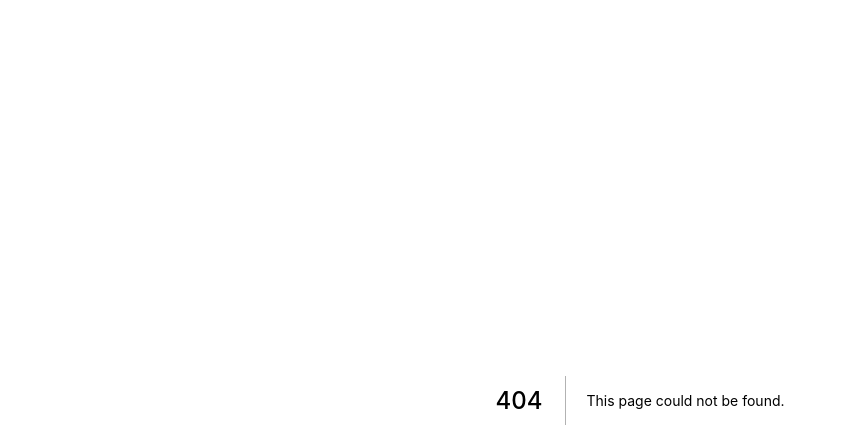
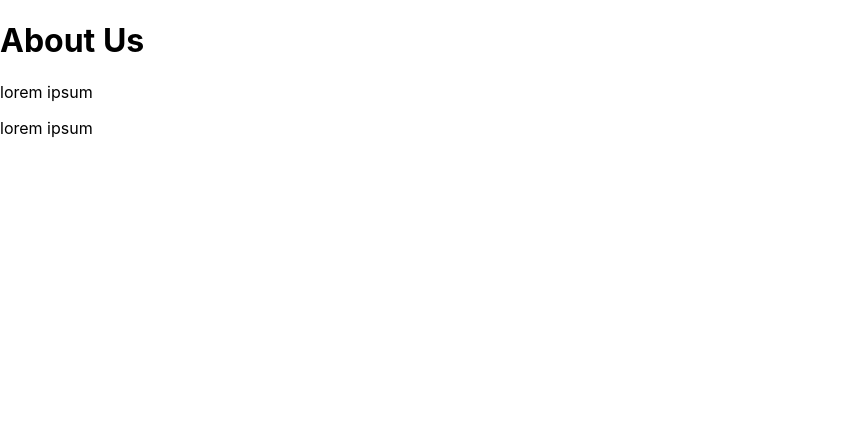
Before and after one commit to MaxKlopsch/Next.js-Events-Front-End, a Next.js app: page /about in a window 1280 px wide. Before the commit this address had no page. Shown: the top 448 px of the page, without its empty margins (0-847 px from the left). Built offline with nearby package versions, Linux system fonts and the light colour scheme.

Commit message:
Set up page structure

```diff
--- /dev/null
+++ b/pages/about.js
@@ -0,0 +1,9 @@
+export default function AboutPage() {
+    return (
+        <div>
+            <h1>About Us</h1>
+            <p>lorem ipsum</p>
+            <p>lorem ipsum</p>
+        </div>
+    )
+}
```
Also changed, not shown: pages/events/[slug].js (added, +7 -0 lines), pages/events/add.js (added, +7 -0 lines), pages/events/index.js (added, +7 -0 lines).
